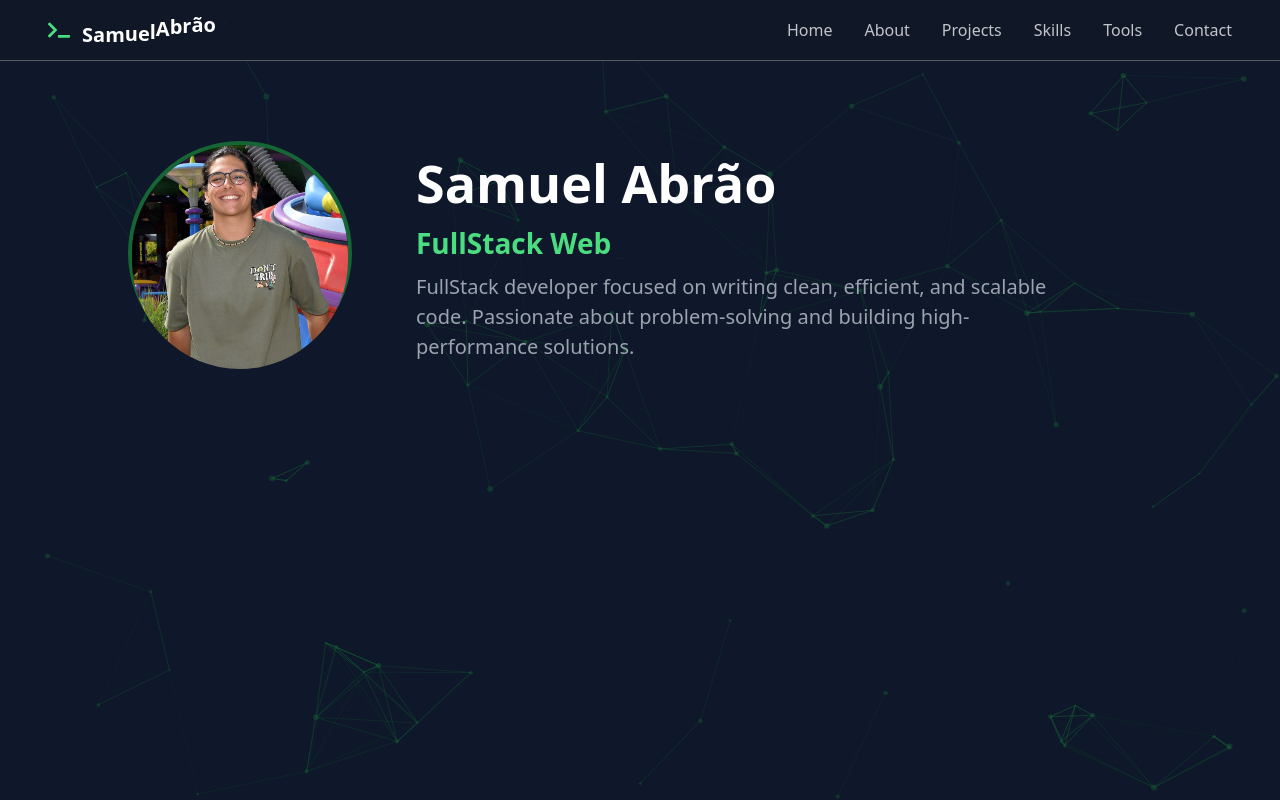
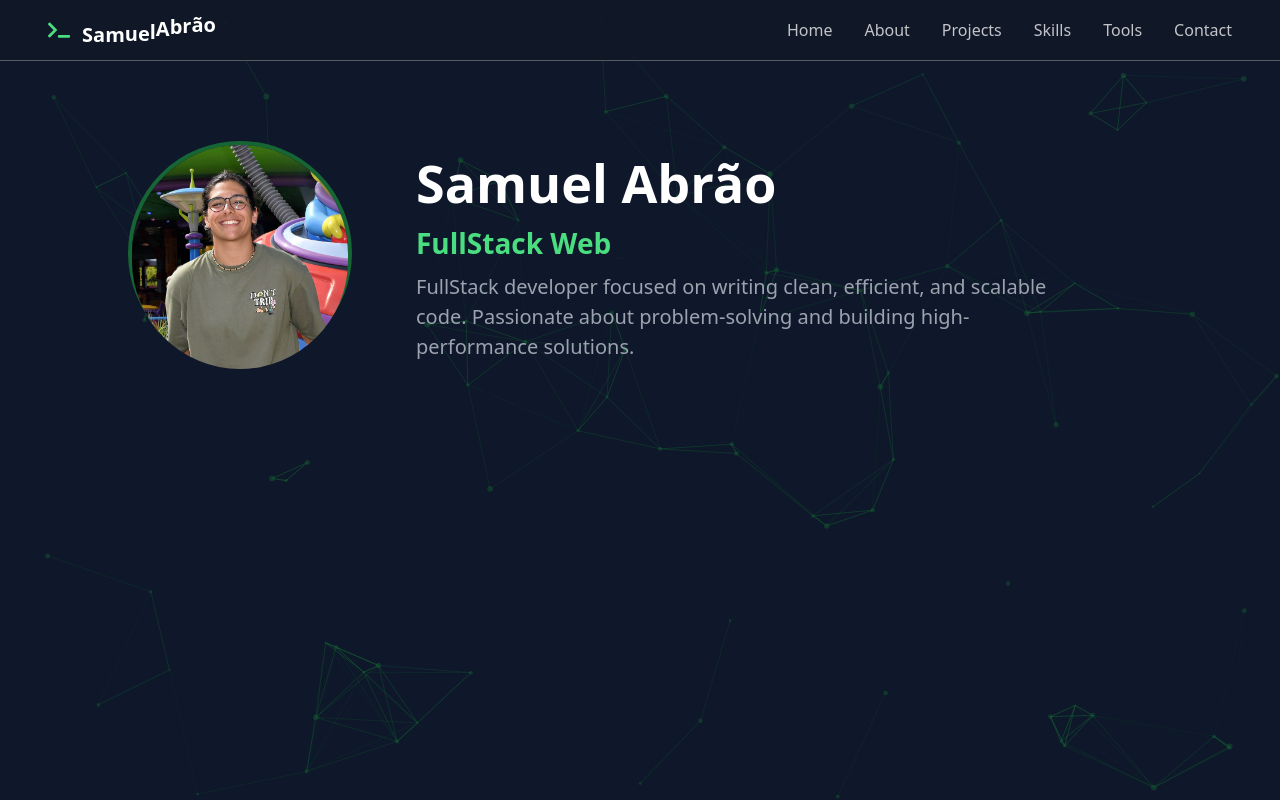
Before and after one commit to samuka7abr/Portifolio, a React (Vite) app: page / in a window 1280 px wide. Built offline with nearby package versions, Linux system fonts and the light colour scheme.

Commit message:
fix: ajuste foto

```diff
--- a/src/components/Profile/index.tsx
+++ b/src/components/Profile/index.tsx
@@ -9,7 +9,7 @@ export function Profile() {
           <img
             src={foto}
             alt="Foto de perfil"
-            className="w-56 h-56 object-cover rounded-full"
+            className="w-56 h-56 object-cover rounded-full object-top"
           />
         </div>
 
```
